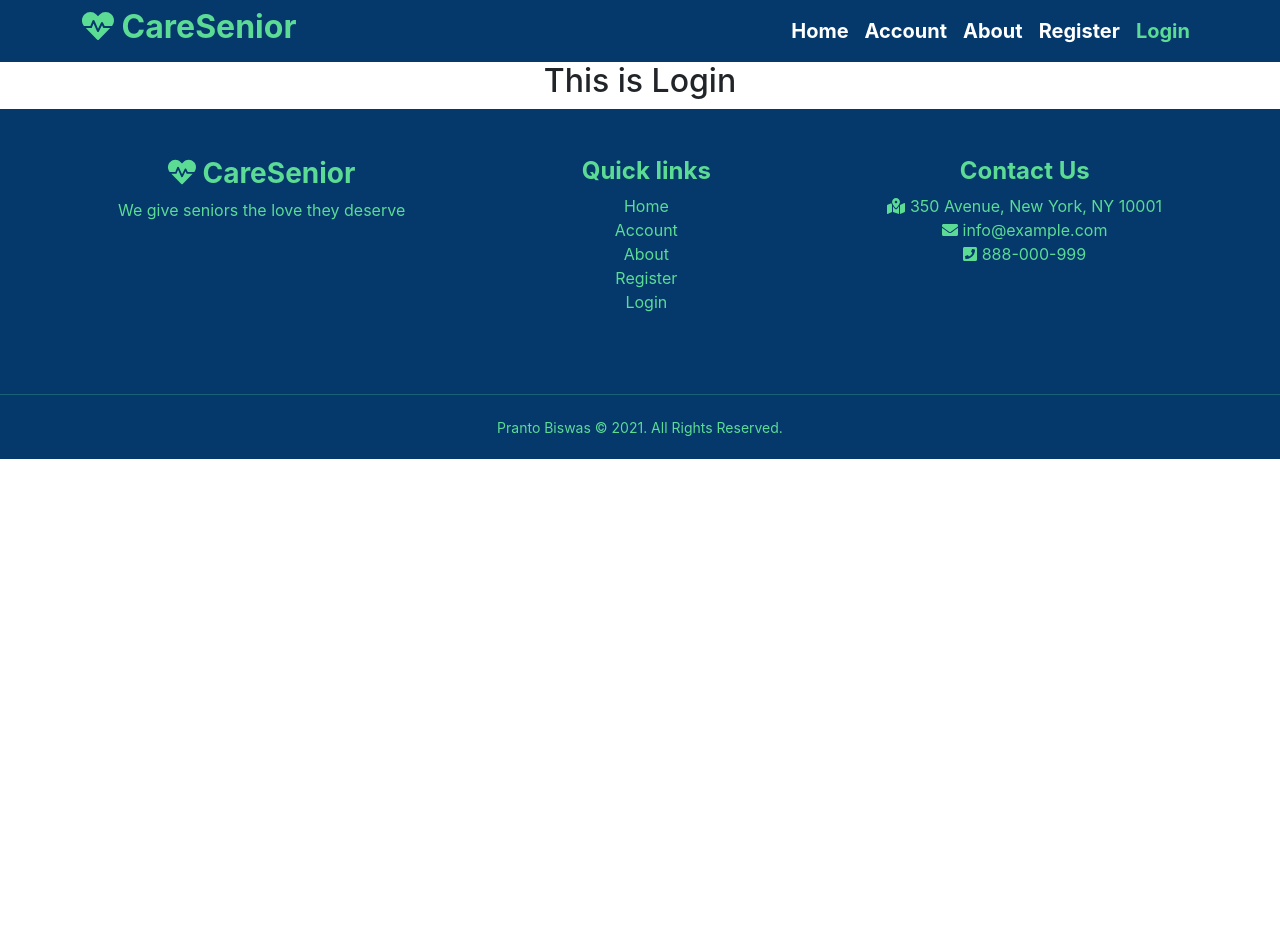
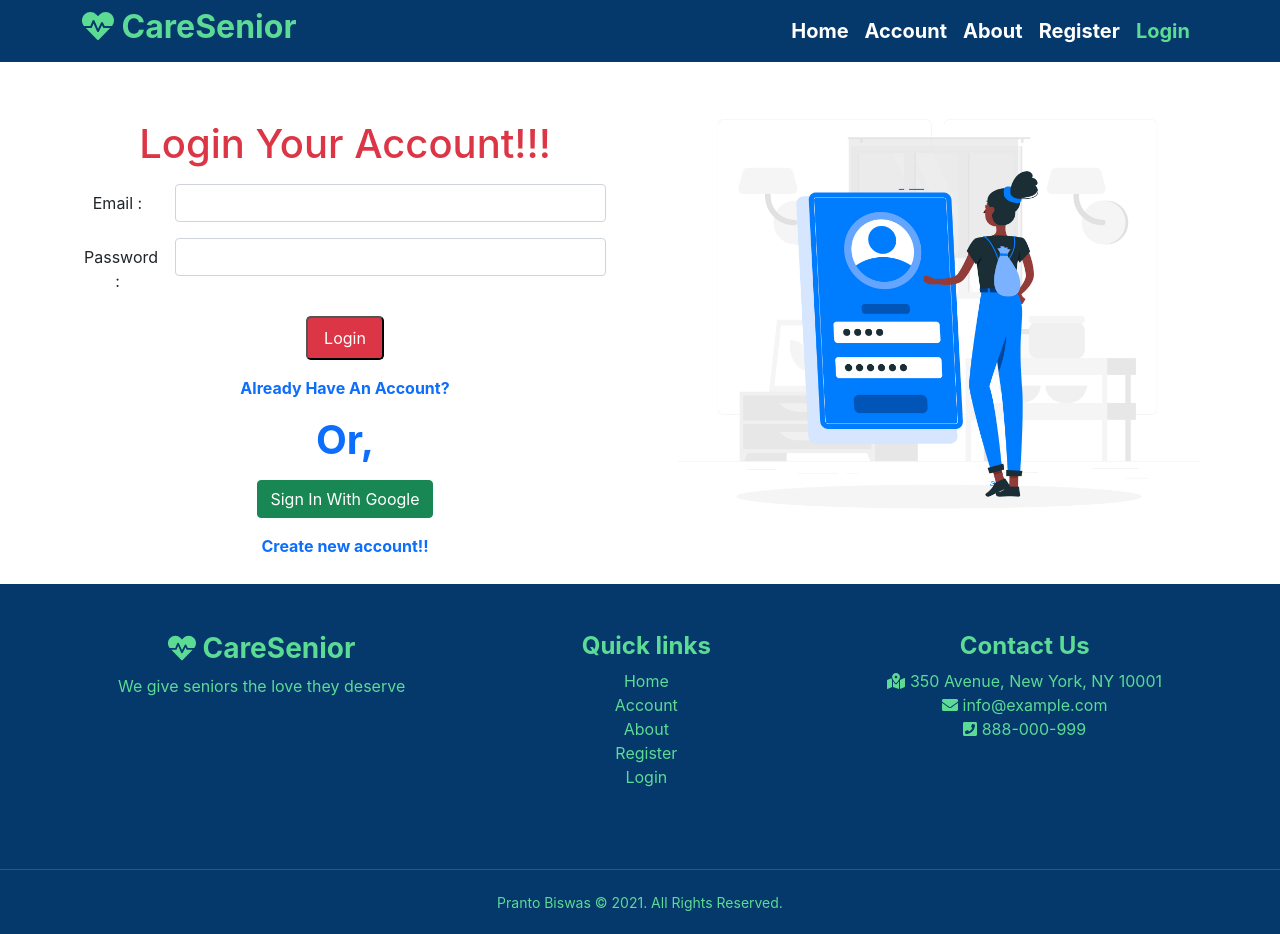
Before and after one commit to prantobiswas321/healthcare, a React (Create React App) app: page /login in a window 1280 px wide. Before the commit the page ends 800 px from the top, so only its background shows below. Built offline with nearby package versions, Linux system fonts and the light colour scheme; no server answers.

Commit message:
google sign in added

```diff
--- a/package.json
+++ b/package.json
@@ -9,6 +9,7 @@
     "@testing-library/jest-dom": "^5.14.1",
     "@testing-library/react": "^11.2.7",
     "@testing-library/user-event": "^12.8.3",
+    "firebase": "^9.1.3",
     "react": "^17.0.2",
     "react-dom": "^17.0.2",
     "react-router-dom": "^5.3.0",
--- a/src/App.js
+++ b/src/App.js
@@ -9,10 +9,12 @@ import Account from './components/Account/Account';
 import Header from './components/Header/Header';
 import Footer from './components/Footer/Footer';
 import ServiceDetails from './components/ServiceDetails/ServiceDetails';
+import AuthProvider from './components/Context/AuthProvider';
 
 function App() {
   return (
     <div className="App">
+      <AuthProvider>
         <Router>
           <Header></Header>
           <Switch>
@@ -40,6 +42,7 @@ function App() {
           </Switch>
           <Footer></Footer>
         </Router>
+      </AuthProvider>
     </div>
   );
 }
--- /dev/null
+++ b/src/components/Context/AuthProvider.js
@@ -0,0 +1,15 @@
+import React, { createContext } from 'react';
+import useFirebase from '../Hooks/useFirebase';
+
+export const authcontext = createContext();
+const AuthProvider = ({ children }) => {
+
+    const allContext = useFirebase();
+    return (
+        <authcontext.Provider value={allContext}>
+            {children}
+        </authcontext.Provider>
+    );
+};
+
+export default AuthProvider;
--- /dev/null
+++ b/src/components/Context/useAuth.js
@@ -0,0 +1,9 @@
+import { useContext } from "react";
+import { authcontext } from "./AuthProvider";
+
+
+const useAuth = () => {
+    return useContext(authcontext);
+}
+
+export default useAuth;
--- /dev/null
+++ b/src/components/Hooks/useFirebase.js
@@ -0,0 +1,104 @@
+import { GoogleAuthProvider, getAuth, signInWithPopup, onAuthStateChanged, signOut, createUserWithEmailAndPassword, signInWithEmailAndPassword } from "firebase/auth";
+import { useEffect, useState } from "react";
+import initializeFirebase from "../firebaseConfig/firebase.init";
+
+
+initializeFirebase();
+
+
+const useFirebase = () => {
+    const [user, setUser] = useState({});
+    const [email, setEmail] = useState('');
+    const [password, setPassword] = useState('');
+    const [isLoading, SetIsLoading] = useState(true);
+    const auth = getAuth();
+    const googleProvider = new GoogleAuthProvider();
+
+
+    const handleGoogleSignIn = () => {
+
+        SetIsLoading(true);
+        signInWithPopup(auth, googleProvider)
+            .then(result => {
+
+
+                console.log(result.user);
+
+
+
+            })
+            .finally(() => SetIsLoading(false));
+    }
+
+    const handleLogOut = () => {
+        SetIsLoading(true);
+        signOut(auth).then(() => {
+            setUser({});
+        })
+            .finally(() => SetIsLoading(false));
+    }
+
+    const handleEmail = event => {
+        // console.log(event.target.value);
+        setEmail(event.target.value);
+
+    }
+
+    const handlePassword = event => {
+        // console.log(event.target.value);
+        setPassword(event.target.value);
+
+    }
+
+    const handleAddUser = (event) => {
+        event.preventDefault();
+        if (password.length < 6) {
+            return;
+        }
+        else {
+            //  console.log(email, password);
+            createUserWithEmailAndPassword(auth, email, password)
+                .then(result => {
+                    //  console.log(result.user);
+
+                })
+
+        }
+
+
+
+
+    }
+
+    const handleRegister = (event) => {
+        event.preventDefault();
+        signInWithEmailAndPassword(auth, email, password)
+            .then(result => {
+                console.log(result.user);
+            })
+
+
+    }
+
+
+    useEffect(() => {
+        onAuthStateChanged(auth, (user) => {
+            if (user) {
+                // User is signed in, see docs for a list of available properties
+                // https://firebase.google.com/docs/reference/js/firebase.User
+                setUser(user)
+                // ...
+            } else {
+                // User is signed out
+                // ...
+            }
+            SetIsLoading(false);
+        });
+    }, [auth])
+
+
+    return { handleGoogleSignIn, user, handleLogOut, handleEmail, handlePassword, handleAddUser, handleRegister, isLoading };
+
+}
+
+export default useFirebase;
--- a/src/components/Login/Login.js
+++ b/src/components/Login/Login.js
@@ -1,10 +1,52 @@
 import React from 'react';
 import './Login.css';
+import image2 from '../../images/login.jpg';
+import { NavLink } from 'react-router-dom';
+import useAuth from '../Context/useAuth';
 
 const Login = () => {
+    const { handleGoogleSignIn, handleEmail, handlePassword, handleRegister } = useAuth();
+
     return (
         <div>
-            <h2>This is Login</h2>
+            <div className="container ms-5 row row-cols-lg-2 row-cols-md-2 row-cols-sm-1 row-cols-1">
+                <div className="col my-auto">
+                    <h1 className="text-danger mt-5">Login Your Account!!!</h1>
+
+                    <form className='mt-3'>
+                        <div className="row mb-3">
+                            <label htmlFor="inputEmail3" className="col-sm-2 col-form-label">Email :</label>
+                            <div className="col-sm-10">
+                                <input type="email" className="form-control" id="inputEmail3" required />
+                            </div>
+                        </div>
+                        <div className="row mb-3">
+                            <label htmlFor="inputPassword3" className="col-sm-2 col-form-label">Password :</label>
+                            <div className="col-sm-10">
+                                <input type="password" className="form-control" id="inputPassword3" required />
+                            </div>
+                        </div>
+
+                        <input type="submit" value="Login" className="bg-danger px-3 py-2 rounded-3 text-white" />
+
+                        <NavLink className="text-decoration-none" to="/login">
+                            <p className="pt-3 fw-bold">Already Have An Account?</p>
+                        </NavLink>
+                    </form>
+
+                    <h1 className="my-3 text-primary fw-bold">Or,</h1>
+
+                    <button className="btn btn-success" onClick={handleGoogleSignIn}>Sign In With Google</button>
+
+                    <NavLink className="text-decoration-none fw-bold" to="/register">
+                        <p className="pt-3">Create new account!!</p>
+                    </NavLink>
+
+                </div>
+                <div className="col">
+                    <img src={image2} className="img-fluid ms-5" alt='' />
+                </div>
+            </div>
         </div>
     );
 };
--- a/src/components/Register/Register.js
+++ b/src/components/Register/Register.js
@@ -11,34 +11,34 @@ const Register = () => {
                     <h1 className="text-danger mt-5">Create Your Account!!!</h1>
 
                     <form className='mt-3'>
-                        <div class="row mb-3">
-                            <label for="inputEmail3" class="col-sm-2 col-form-label">Email :</label>
-                            <div class="col-sm-10">
-                                <input type="email" class="form-control" id="inputEmail3" required />
+                        <div className="row mb-3">
+                            <label htmlFor="inputEmail3" className="col-sm-2 col-form-label">Email :</label>
+                            <div className="col-sm-10">
+                                <input type="email" className="form-control" id="inputEmail3" required />
                             </div>
                         </div>
-                        <div class="row mb-3">
-                            <label for="inputPassword3" class="col-sm-2 col-form-label">Password :</label>
-                            <div class="col-sm-10">
-                                <input type="password" class="form-control" id="inputPassword3" required />
+                        <div className="row mb-3">
+                            <label htmlFor="inputPassword3" className="col-sm-2 col-form-label">Password :</label>
+                            <div className="col-sm-10">
+                                <input type="password" className="form-control" id="inputPassword3" required />
                             </div>
                         </div>
 
                         <input type="submit" value="Register" className="bg-danger px-3 py-2 rounded-3 text-white" />
 
-                        <NavLink to="/login">
-                            <p className="pt-5 text-dec">Already Have An Account?</p>
+                        <NavLink className="text-decoration-none" to="/login">
+                            <p className="pt-5 fw-bold">Already Have An Account?</p>
                         </NavLink>
                     </form>
 
                     {/* <form >
                         <div className="mb-3">
-                            <label htmlFor="exampleInputEmail1" className="form-label">Email address :</label>
+                            <label htmlhtmlFor="exampleInputEmail1" className="form-label">Email address :</label>
                             <input type="email" className="form-control" id="exampleInputEmail1" aria-describedby="emailHelp" placeholder='Your email address' required />
 
                         </div>
                         <div className="mb-3">
-                            <label htmlFor="exampleInputPassword1" className="form-label">Password</label>
+                            <label htmlhtmlFor="exampleInputPassword1" className="form-label">Password</label>
                             <input type="password" className="form-control" id="exampleInputPassword1" placeholder='Password' required />
                         </div>
 
--- a/src/components/Servicess/Servicess.js
+++ b/src/components/Servicess/Servicess.js
@@ -12,7 +12,7 @@ const Servicess = () => {
     }, []);
     return (
         <div>
-            <div className="row row-cols-1 row-cols-md-2 row-cols-lg-3 g-3">
+            <div className="row row-cols-1 row-cols-md-2 row-cols-lg-3 g-3 mb-5">
                 {
                     services.map(service => <Servicee
                         service={service}
--- /dev/null
+++ b/src/components/firebaseConfig/firebase.config.js
@@ -0,0 +1,10 @@
+const firebaseConfig = {
+    apiKey: "AIzaSyAWwIuNdDADeYoR6mEoMYe8L8b6Tc184CU",
+    authDomain: "healthcare-related-app.firebaseapp.com",
+    projectId: "healthcare-related-app",
+    storageBucket: "healthcare-related-app.appspot.com",
+    messagingSenderId: "211627805011",
+    appId: "1:211627805011:web:38f8316586f97b058d79a6"
+};
+
+export default firebaseConfig;
--- /dev/null
+++ b/src/components/firebaseConfig/firebase.init.js
@@ -0,0 +1,9 @@
+import { initializeApp } from "firebase/app";
+import firebaseConfig from "./firebase.config";
+
+
+const initializeFirebase = () => {
+    initializeApp(firebaseConfig);
+}
+
+export default initializeFirebase;
```
Also changed, not shown: src/components/Header/Header.js (+19 -1 lines), 1 other file (tests, documents, lock files or other folders). Lines whose indentation alone changed are shown as unchanged.
